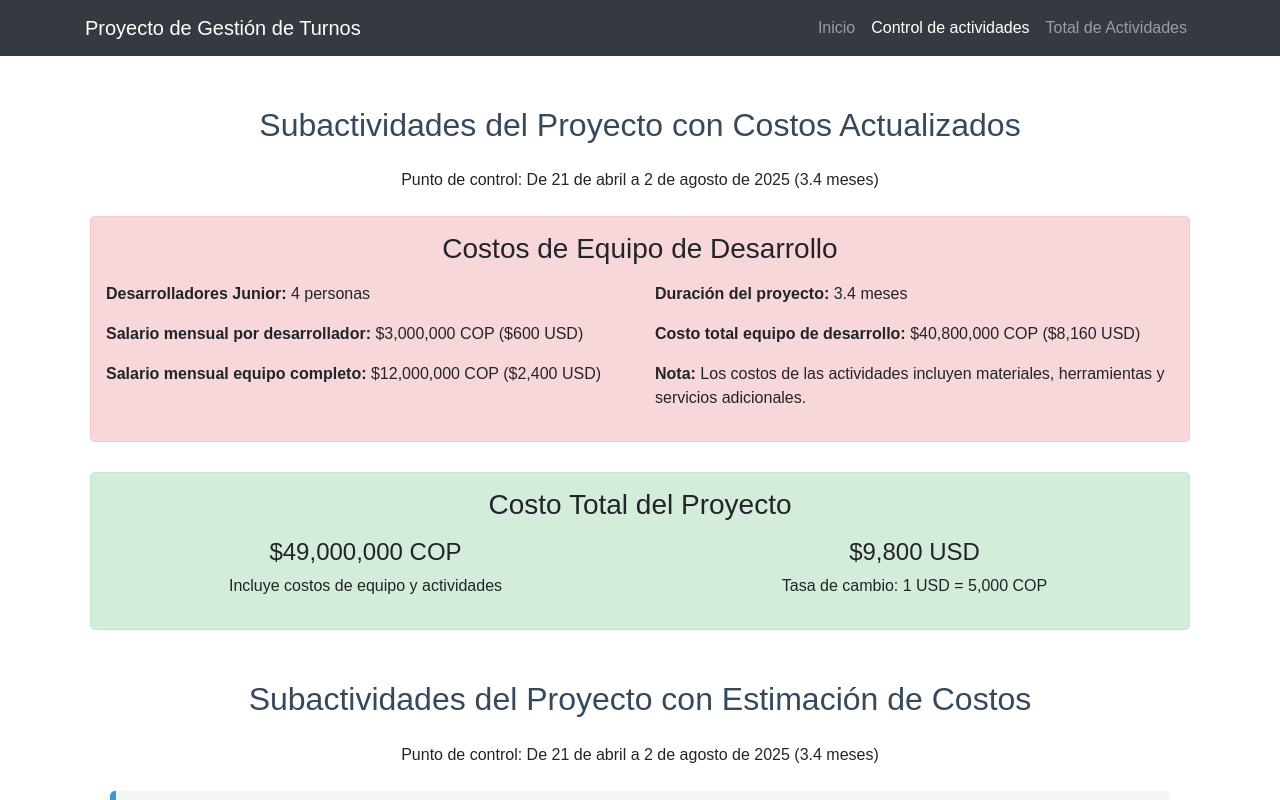
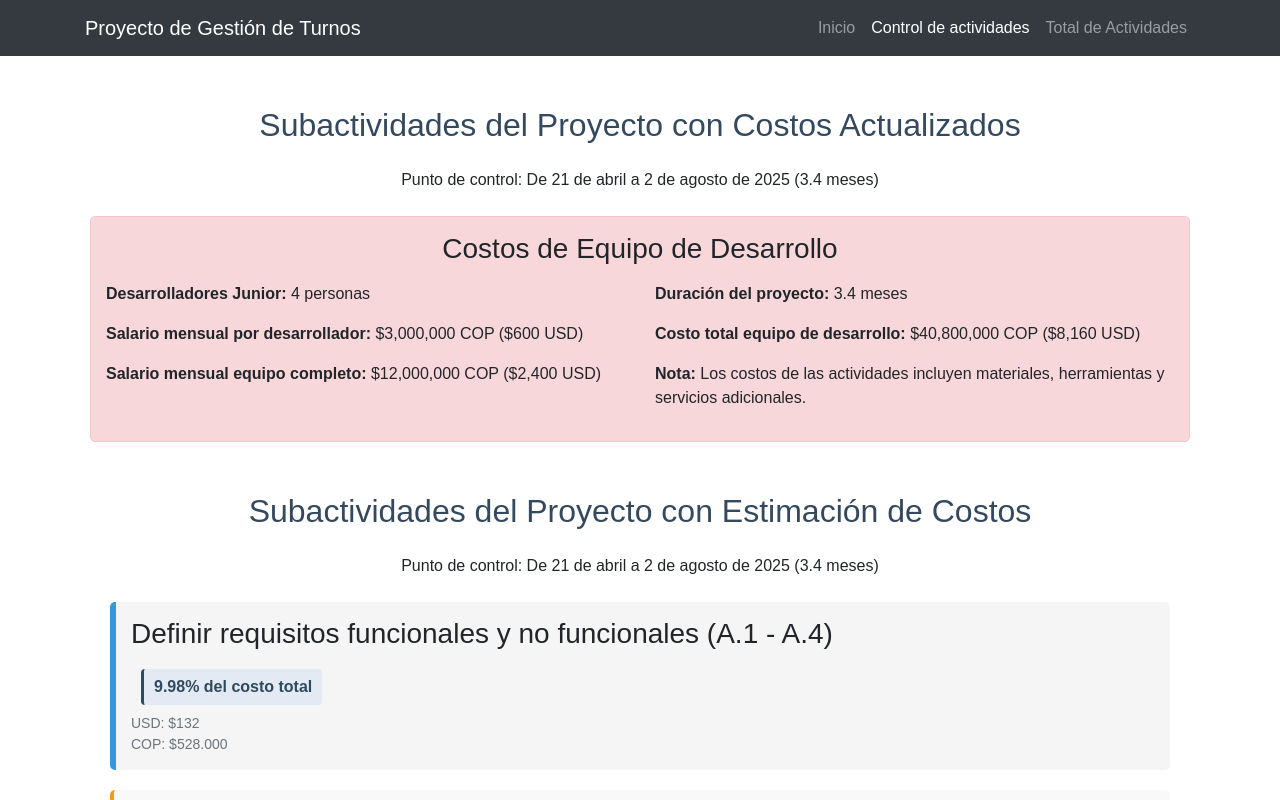
Before and after one commit to Shanti300/Gantt_SILAS, a plain HTML site: page actividades.html in a window 1280 px wide. Shown: the top 800 px of the page. Drawn offline with nearby package versions, Linux system fonts and the light colour scheme.

Commit message:
Update actividades.html

```diff
--- a/actividades.html
+++ b/actividades.html
@@ -184,21 +184,6 @@
                     <p><strong>Duración del proyecto:</strong> 3.4 meses</p>
                     <p><strong>Costo total equipo de desarrollo:</strong> $40,800,000 COP ($8,160 USD)</p>
                     <p><strong>Nota:</strong> Los costos de las actividades incluyen materiales, herramientas y servicios adicionales.</p>
-                </div>
-            </div>
-        </div>
-
-        <!-- Sección de costo total del proyecto -->
-        <div class="total-cost-section">
-            <h3 class="text-center mb-3">Costo Total del Proyecto</h3>
-            <div class="row">
-                <div class="col-md-6 text-center">
-                    <h4>$49,000,000 COP</h4>
-                    <p>Incluye costos de equipo y actividades</p>
-                </div>
-                <div class="col-md-6 text-center">
-                    <h4>$9,800 USD</h4>
-                    <p>Tasa de cambio: 1 USD = 5,000 COP</p>
                 </div>
             </div>
         </div>
```
